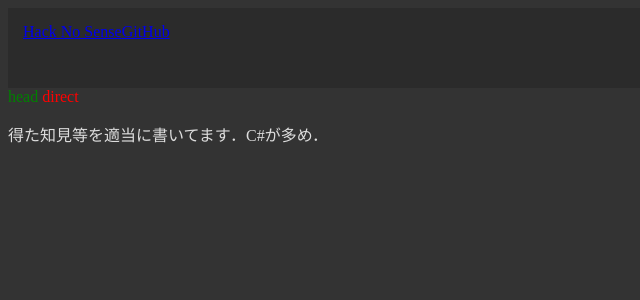
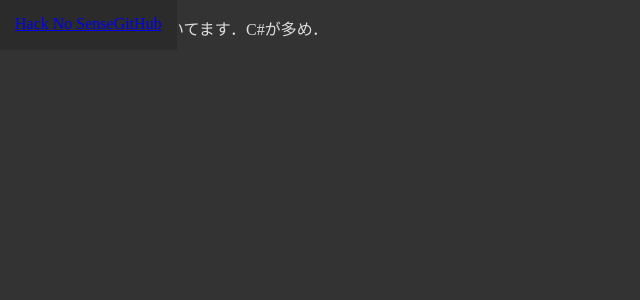
Before and after one commit to maemon4095/Hack-a-Sense, a Jekyll site: the page built from pages/home.md, in a window 1280 px wide. Shown: the top 300 px of the page, without its empty margins (0-640 px from the left). Built offline with Jekyll 4.4.1, drawn with Linux system fonts in a browser that asks for light colours; comment, search, counter and statistics services are not loaded.

Commit message:
copy from main

```diff
--- a/_layouts/default.html
+++ b/_layouts/default.html
@@ -2,8 +2,7 @@
 
 <body>
     {%- include header.html -%}
-    <a class="box">head</a>
-    <a style="color: red;">direct</a>
+
     {{- content -}}
 
 </body>
--- a/assets/sass/_style.scss
+++ b/assets/sass/_style.scss
@@ -4,16 +4,18 @@
 }
 
 header {
+  position: fixed;
+  box-sizing: border-box;
+  top: 0;
+  left: 0;
   height: min(50px);
   padding: 15px;
   background: darken(#333, 3%);
+  filter: drop-shadow(10px, 10px);
 
   .flexbox {
     display: flex;
-    align-items: stretch;
+    align-items: center;
+    align-content: space-around;
   }
 }
-
-.box {
-    color: green;
-}
```
